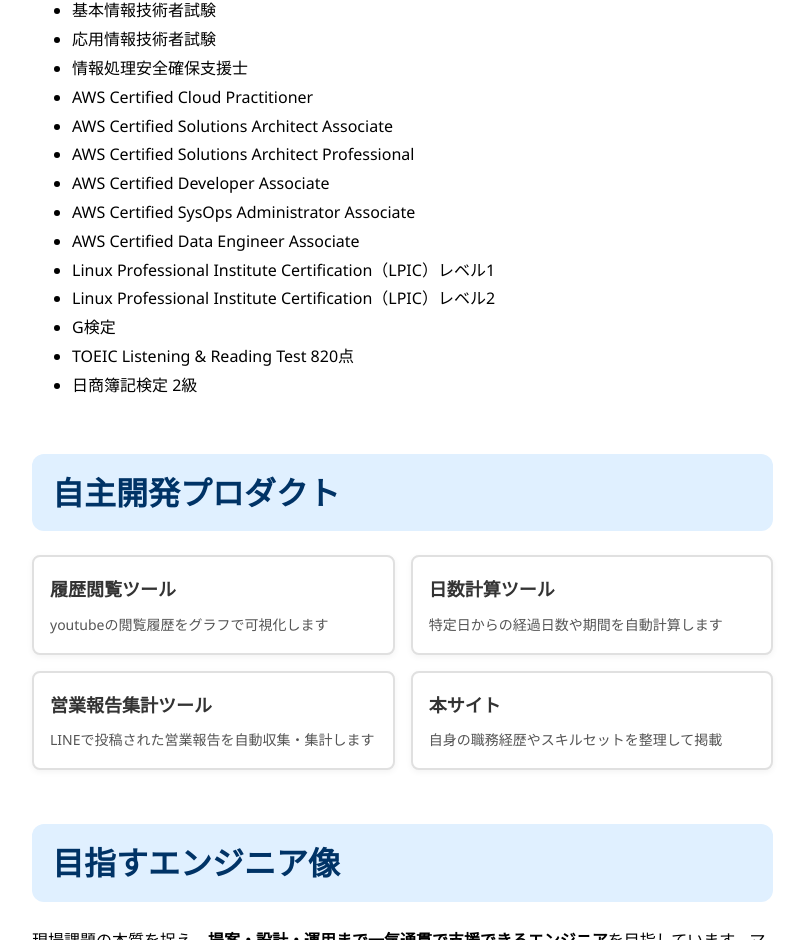
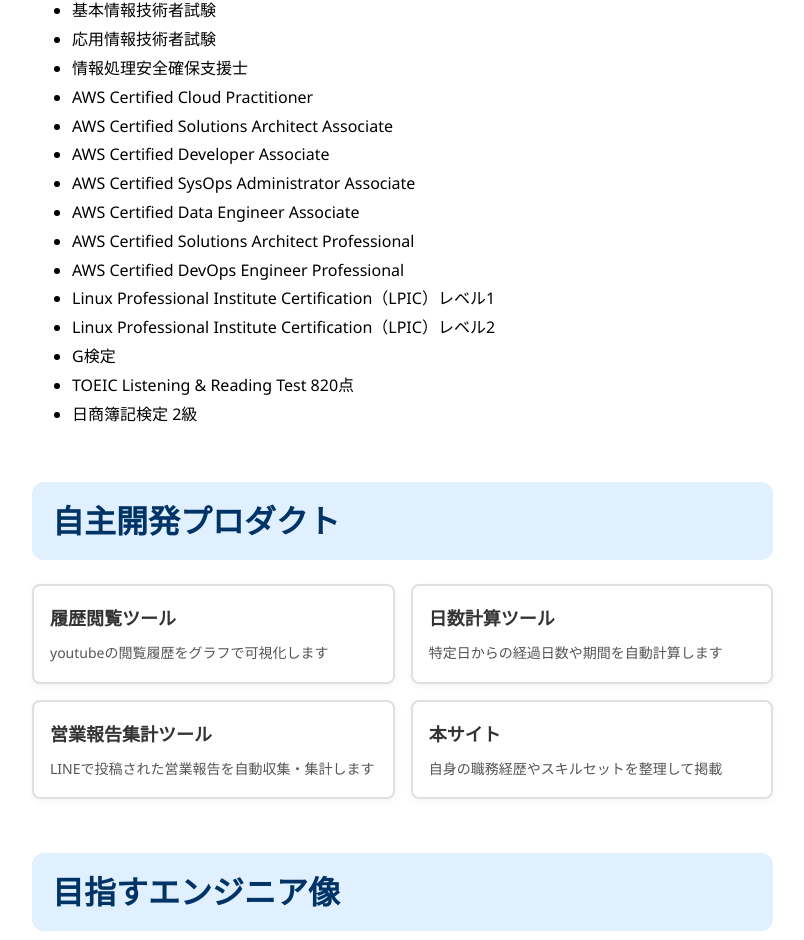
Before and after one commit to jyoloyG4465/portfolio, a Next.js app: page /home in a window 1280 px wide. Shown: the part 1875-2815 px from the top of the page, without its empty margins (36-840 px from the left). Built offline with nearby package versions, Linux system fonts and the light colour scheme.

Commit message:
取得資格の修正

```diff
--- a/src/app/home/page.tsx
+++ b/src/app/home/page.tsx
@@ -152,10 +152,11 @@
           <li>情報処理安全確保支援士</li>
           <li>AWS Certified Cloud Practitioner</li>
           <li>AWS Certified Solutions Architect Associate</li>
-          <li>AWS Certified Solutions Architect Professional</li>
           <li>AWS Certified Developer Associate</li>
           <li>AWS Certified SysOps Administrator Associate</li>
           <li>AWS Certified Data Engineer Associate</li>
+          <li>AWS Certified Solutions Architect Professional</li>
+          <li>AWS Certified DevOps Engineer Professional</li>
           <li>Linux Professional Institute Certification（LPIC）レベル1</li>
           <li>Linux Professional Institute Certification（LPIC）レベル2</li>
           <li>G検定</li>
```
